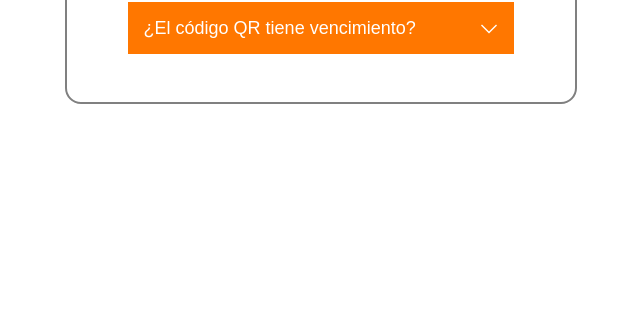
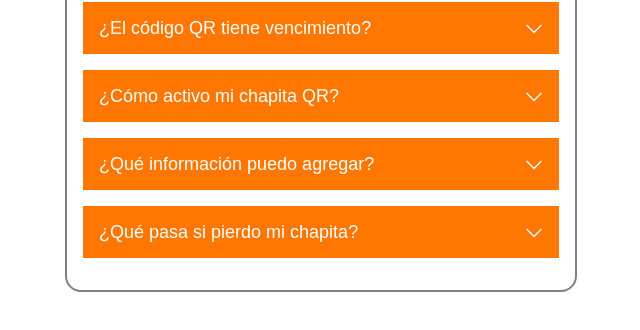
Before and after one commit to MateoFontaine/Iam, an Astro site: page /Activar in a window 1280 px wide. Shown: the part 432-762 px from the top of the page, without its empty margins (319-959 px from the left). Built offline with nearby package versions, Linux system fonts and the light colour scheme; Astro itself is replaced by a stand-in of ours; a web font is replaced by a local one.

Commit message:
Reparamos el bug de frecuentes

```diff
--- a/src/components/index/Frecuentes.astro
+++ b/src/components/index/Frecuentes.astro
@@ -1,6 +1,3 @@
----
-
----
 <section class="flex justify-start m-4 flex-col">
   <h2 class="text-3xl text-[#FF7700] mb-4">Preguntas Frecuentes</h2>
   <div class="faq mb-4">
@@ -27,4 +24,98 @@
     </div>
   </div>
 
-    <div class="faq mb-4"></div>
+  <div class="faq mb-4">
+    <div class="head flex justify-between items-center py-3 px-4 bg-[#FF7700] text-white cursor-pointer">
+      <span class="text-lg">¿Cómo activo mi chapita QR?</span>
+      <svg
+        class="transition-transform duration-300 transform rotate-0"
+        width="18"
+        height="19"
+        viewBox="0 0 18 19"
+        fill="none"
+        xmlns="http://www.w3.org/2000/svg"
+      >
+        <path
+          d="M9 14.469L1 6.46897L1.96897 5.5L9 12.531L16.031 5.5L17 6.46897L9 14.469Z"
+          fill="white"
+        />
+      </svg>
+    </div>
+    <div class="content overflow-hidden max-h-0 transition-all duration-300 py-0 px-4 bg-gray-100">
+      <p class="py-4">
+          Toca el botón de Activar QR en nuestra página. Se abrirá un formulario en WhatsApp donde ingresarás los datos de tu peludo.
+        </p>
+    </div>
+  </div>
+
+  <div class="faq mb-4">
+    <div class="head flex justify-between items-center py-3 px-4 bg-[#FF7700] text-white cursor-pointer">
+      <span class="text-lg">¿Qué información puedo agregar?</span>
+      <svg
+        class="transition-transform duration-300 transform rotate-0"
+        width="18"
+        height="19"
+        viewBox="0 0 18 19"
+        fill="none"
+        xmlns="http://www.w3.org/2000/svg"
+      >
+        <path
+          d="M9 14.469L1 6.46897L1.96897 5.5L9 12.531L16.031 5.5L17 6.46897L9 14.469Z"
+          fill="white"
+        />
+      </svg>
+    </div>
+    <div class="content overflow-hidden max-h-0 transition-all duration-300 py-0 px-4 bg-gray-100">
+      <p class="py-4">
+          Puedes incluir el nombre de tu mascota, tu número de teléfono, dirección, y cualquier dato adicional que creas importante.
+      </p>
+    </div>
+  </div>
+
+  <div class="faq mb-4">
+    <div class="head flex justify-between items-center py-3 px-4 bg-[#FF7700] text-white cursor-pointer">
+      <span class="text-lg">¿Qué pasa si pierdo mi chapita?</span>
+      <svg
+        class="transition-transform duration-300 transform rotate-0"
+        width="18"
+        height="19"
+        viewBox="0 0 18 19"
+        fill="none"
+        xmlns="http://www.w3.org/2000/svg"
+      >
+        <path
+          d="M9 14.469L1 6.46897L1.96897 5.5L9 12.531L16.031 5.5L17 6.46897L9 14.469Z"
+          fill="white"
+        />
+      </svg>
+    </div>
+    <div class="content overflow-hidden max-h-0 transition-all duration-300 py-0 px-4 bg-gray-100">
+      <p class="py-4">
+          Deberás contactarte nuevamente con nosotros para solicitar la fabricación de una nueva chapita.
+      </p>
+    </div>
+  </div>
+</section>
+
+<script>
+  const dropdowns = document.querySelectorAll('.faq');
+  dropdowns.forEach(dropdown => {
+      dropdown.addEventListener('click', function() {
+          const content = dropdown.querySelector('.content');
+          const isActive = dropdown.classList.contains('active');
+          closeAllDropdowns();
+          if (!isActive) {
+              dropdown.classList.add('active');
+              content.style.maxHeight = content.scrollHeight + 'px';
+          }
+      });
+  });
+
+  function closeAllDropdowns() {
+      dropdowns.forEach(dropdown => {
+          dropdown.classList.remove('active');
+          const content = dropdown.querySelector('.content');
+          content.style.maxHeight = '0';
+      });
+  }
+</script>
```
Lines whose indentation alone changed are shown as unchanged.
